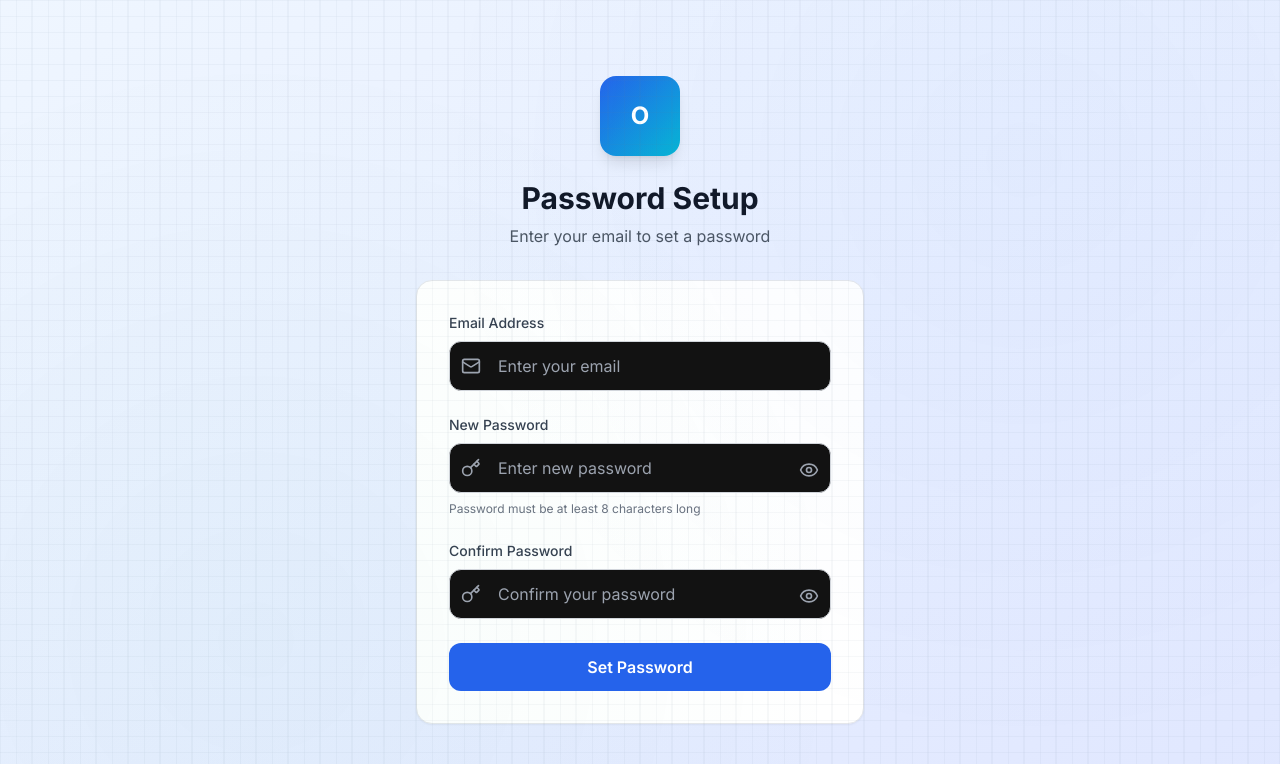
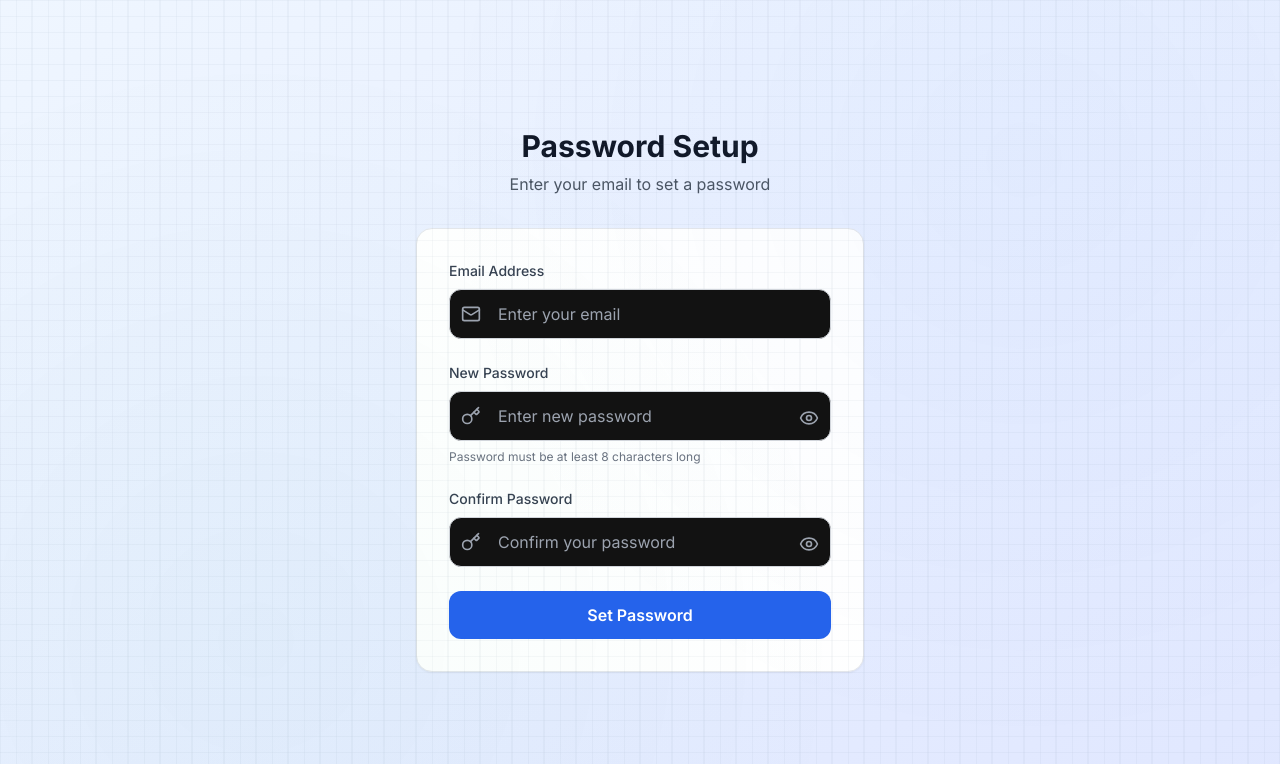
Before and after one commit to otobrixai/otobrix-retention, a Next.js app: page /set-password in a window 1280 px wide. Shown: the top 764 px of the page. Built offline with nearby package versions, Linux system fonts and the light colour scheme.

Commit message:
style(auth): remove logo from set-password page as per user request

```diff
--- a/src/app/set-password/SetPasswordPageContent.tsx
+++ b/src/app/set-password/SetPasswordPageContent.tsx
@@ -182,9 +182,6 @@ export default function SetPasswordPageContent() {
       <div className="max-w-md w-full space-y-8">
         {/* Header */}
         <div className="text-center">
-          <div className="mx-auto w-20 h-20 bg-gradient-to-br from-blue-600 to-cyan-500 rounded-2xl flex items-center justify-center shadow-lg mb-6">
-            <span className="text-white font-bold text-2xl">O</span>
-          </div>
           <h2 className="text-3xl font-bold text-gray-900">
             {emailParam ? 'Set Your Password' : 'Password Setup'}
           </h2>
```
